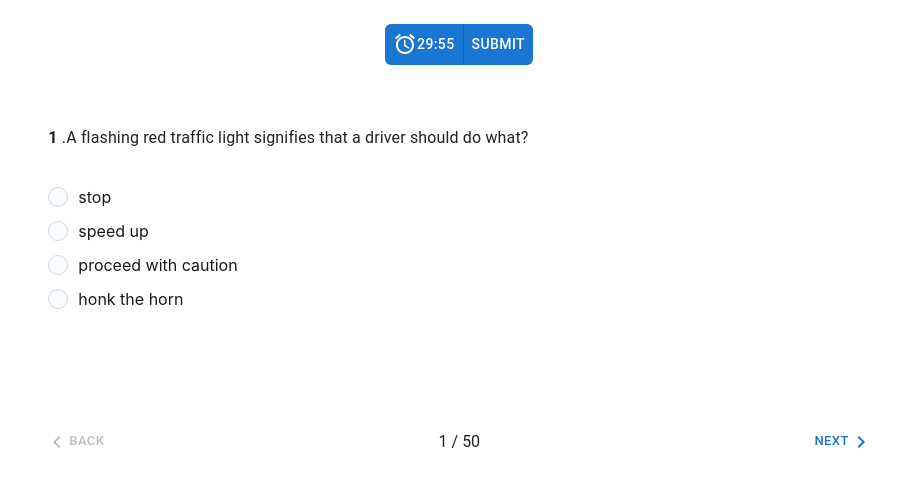
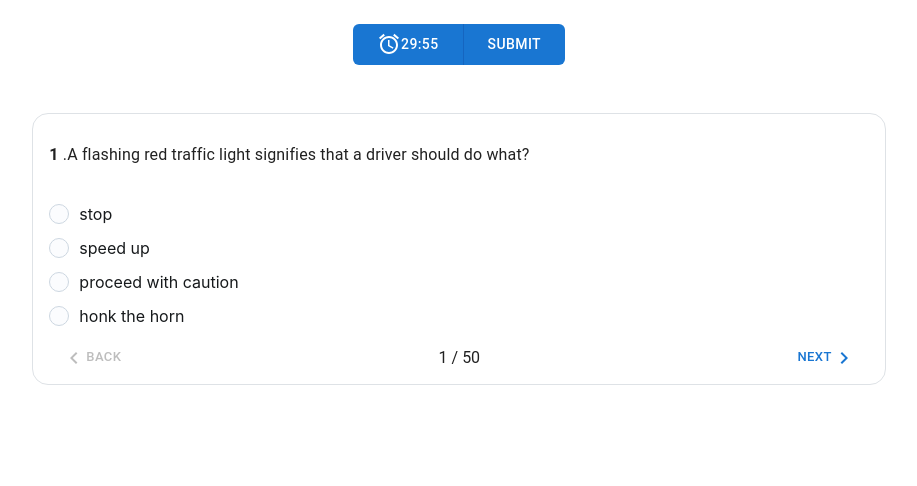
Before and after one commit to SamuelAbolade/CBT_react_app, a React (Create React App) app: page /MainApp in a window 1280 px wide. Shown: the top 486 px of the page, without its empty margins (181-1098 px from the left). Built offline with nearby package versions, Linux system fonts and the light colour scheme.

Commit message:
managed all states with Redux

```diff
--- /dev/null
+++ b/src/Redux/questionControllerSlice.js
@@ -0,0 +1,23 @@
+import { createSlice } from "@reduxjs/toolkit";
+import questions from "../questions"
+
+const initialState = {
+    questions,
+    currentQuestionIndex:0,
+}
+
+const questionControllerSlice = createSlice({
+    name:"controlSlice",
+    initialState,
+    reducers:{
+        handleNext:(state) => {
+            state.currentQuestionIndex = state.currentQuestionIndex+1
+        },
+
+        handleBack:(state) => {
+            state.currentQuestionIndex = state.currentQuestionIndex-1
+        },
+    }
+})
+export const {handleNext, handleBack} = questionControllerSlice.actions
+export default questionControllerSlice.reducer
--- a/src/Routes/Main.js
+++ b/src/Routes/Main.js
@@ -3,38 +3,28 @@ import questions from "../questions"
 import Box from '@mui/material/Box';
 import { useTheme } from '@mui/material/styles';
 import MobileStepper from '@mui/material/MobileStepper';
-import Paper from '@mui/material/Paper';
-import Typography from '@mui/material/Typography';
 import Button from '@mui/material/Button';
-import KeyboardArrowLeft from '@mui/icons-material/KeyboardArrowLeft';
-import KeyboardArrowRight from '@mui/icons-material/KeyboardArrowRight';
-import QuestionOption from '../components/QuestionOption';
+
 import { useDispatch, useSelector } from 'react-redux';
 import { resetTimer, startTimer, } from '../Redux/timerSlice';
-import { resetSelectedOptions } from '../Redux/optionSlice';
-import AccessAlarmIcon from '@mui/icons-material/AccessAlarm';
-import { Link, useNavigate } from 'react-router-dom';
+import { resetSelectedOptions } from '../Redux/optionControllerSlice';
 import ConfirmSubmitDialog from '../components/ConfirmSubmitDialog';
 import IconButton from '@mui/material/IconButton';
 import MenuIcon from '@mui/icons-material/Menu';
 import Toolbar from '@mui/material/Toolbar';
-import AppBar from '@mui/material/AppBar';
-import { ButtonGroup } from '@mui/material';
+
+import { useNavigate } from 'react-router-dom';
+import AppBar from '../components/AppBar';
+import CurrentQuestion from '../components/CurrentQuestion';
+import QuestionOption from '../components/QuestionOption';
+import QuestionController from '../components/QuestionController';
+
 
 const Main = () => {
   const dispatch = useDispatch()
   const theme = useTheme();
   const navigate = useNavigate()
-
-  const [currentQuestionIndex, setActiveStep] = React.useState(0);
-  let foundQuestion = questions[currentQuestionIndex]
-
-  const maxSteps = questions.length;
   const { timerReducer: { timeRemaining } } = useSelector((state) => state)
-
-  const minutes = (Math.floor(timeRemaining / 60));
-  const seconds = Math.floor(timeRemaining % 60).toString().padStart(2, "0");
-
 
 
   useEffect(() => {
@@ -45,37 +35,15 @@ const Main = () => {
       clearInterval(intervalId)
       dispatch(resetTimer())
     };
-
-
   }, [dispatch]);
 
   useEffect(() => {
     timeRemaining < 1 && navigate("/Submit")
   }, [timeRemaining])
 
-
-  const handleNext = (time) => {
-    setActiveStep((prevActiveStep) => prevActiveStep + 1);
-  };
-
-  const handleBack = () => {
-    setActiveStep((prevActiveStep) => prevActiveStep - 1);
-  };
-
-  const [timeLeft, setTimeLeft] = useState(30 * 60);
   return (
     <>
-      {/* <nav className="navbar p-3 bg-body-tertiary shadow shadow-sm border border-danger">
-        <div className="container d-flex border border-danger">
-          <a className="navbar-brand border border-danger" href="#">Quizza</a>
-          <div className="d-flex justify-content-between gap-5 border border-danger">
-            <div className="mt-1 border border-danger" >
-              <AccessAlarmIcon  /> {minutes + ":" + seconds}
-            </div>
-
-          </div>
-        </div>
-      </nav> */}
+      <AppBar />
       <Box sx={{ flexGrow: 1 }}>
         {/* <AppBar position="static">
         <Toolbar>
@@ -96,69 +64,14 @@ const Main = () => {
 
         </Toolbar>
       </AppBar> */}
-        <div className='m-auto mt-4  text-center'>
-          {/* <Button variant="contained"></Button>
-          <Button variant="contained">Con</Button> */}
-          <ButtonGroup
-            disableElevation
-            variant="contained"
-            aria-label="Disabled elevation buttons"
-
-          >
-            <Button className='p-2 rounded-0 rounded-start'><AccessAlarmIcon /> {minutes + ":" + seconds}</Button>
-            <ConfirmSubmitDialog />
-          </ButtonGroup>
-        </div>
 
       </Box>
-      <Box className="col-10 col-lg-8 m-auto mt-5" sx={{ flexGrow: 1 }}>
-        <Paper
-          square
-          elevation={0}
-          sx={{
-            display: 'flex',
-            alignItems: 'center',
-            height: 50,
-            pl: 2,
-            bgcolor: 'background.default',
-          }}
-        >
-          <Typography><strong>{currentQuestionIndex + 1} </strong>.{questions[currentQuestionIndex].question}</Typography>
-        </Paper>
-
-        <Box sx={{ height: 255, maxWidth: 400, width: '100%', p: 2 }}>
-          <QuestionOption currentQuestionIndex={currentQuestionIndex} foundQuestion={foundQuestion} />
+      <Box className="col-11 col-lg-8 m-auto mt-5 border rounded-4" sx={{ flexGrow: 1, }}>
+        <Box sx={{ height: 270, width: '100%', p: 2, }}>
+        <CurrentQuestion/>
+        <QuestionOption />
+        <QuestionController />
         </Box>
-        <MobileStepper
-          variant="text"
-          steps={maxSteps}
-          position="static"
-          activeStep={currentQuestionIndex}
-          nextButton={
-            <Button
-              size="small"
-              onClick={handleNext}
-              disabled={currentQuestionIndex === maxSteps - 1}
-            >
-              Next
-              {theme.direction === 'rtl' ? (
-                <KeyboardArrowLeft />
-              ) : (
-                <KeyboardArrowRight />
-              )}
-            </Button>
-          }
-          backButton={
-            <Button size="small" onClick={handleBack} disabled={currentQuestionIndex === 0}>
-              {theme.direction === 'rtl' ? (
-                <KeyboardArrowRight />
-              ) : (
-                <KeyboardArrowLeft />
-              )}
-              Back
-            </Button>
-          }
-        />
       </Box>
     </>
   )
--- a/src/Routes/Submit.js
+++ b/src/Routes/Submit.js
@@ -1,7 +1,7 @@
 import React, {useEffect} from 'react'
 import { useDispatch, useSelector } from 'react-redux'
 import questions from "../questions"
-import { resetSelectedOptions } from '../Redux/optionSlice'
+import { resetSelectedOptions } from '../Redux/optionControllerSlice'
 
 const Submit = () => {
   const { optionReducer: { selectedOptions } } = useSelector((state) => (state))
--- /dev/null
+++ b/src/components/AppBar.js
@@ -0,0 +1,27 @@
+import React from 'react'
+import { useSelector } from 'react-redux';
+import { ButtonGroup, Button } from '@mui/material';
+import AccessAlarmIcon from '@mui/icons-material/AccessAlarm';
+import ConfirmSubmitDialog from './ConfirmSubmitDialog';
+
+const AppBar = () => {
+    const { timerReducer: { timeRemaining } } = useSelector((state) => state)
+    const minutes = (Math.floor(timeRemaining / 60));
+    const seconds = Math.floor(timeRemaining % 60).toString().padStart(2, "0");
+    return (
+        <>
+            <div className='m-auto mt-4  text-center'>
+                <ButtonGroup
+                    disableElevation
+                    variant="contained"
+                    aria-label="Disabled elevation buttons"
+                >
+                    <Button className='p-2 px-4 rounded-0 rounded-start' color="primary"><AccessAlarmIcon /> {minutes + ":" + seconds}</Button>
+                    <ConfirmSubmitDialog />
+                </ButtonGroup>
+            </div>
+        </>
+    )
+}
+
+export default AppBar
--- a/src/components/ConfirmSubmitDialog.js
+++ b/src/components/ConfirmSubmitDialog.js
@@ -25,7 +25,7 @@ export default function ConfirmSubmitDialog() {
 
   return (
     <div>
-      <Button variant="contained" className='p-2 rounded-0 rounded-end' onClick={handleClickOpen}>
+      <Button variant="contained" className='p-2 px-4 rounded-0 rounded-end' onClick={handleClickOpen}>
         Submit
       </Button>
       <Dialog
--- /dev/null
+++ b/src/components/CurrentQuestion.js
@@ -0,0 +1,26 @@
+import React from 'react'
+import { useSelector } from 'react-redux'
+import {Paper, Typography} from '@mui/material';
+// import Typography from '@mui/material/Typography';
+
+const CurrentQuestion = () => {
+    const {questionControllerReducer:{questions, currentQuestionIndex}} = useSelector((state)=>state)
+    return (
+        <>
+        <Paper
+            square
+            elevation={0}
+            sx={{
+                display: 'flex',
+                alignItems: 'center',
+                height: 50,
+                mb: 2,
+                // bgcolor: 'background.default',
+            }}
+        >
+            <Typography ><strong>{currentQuestionIndex + 1} </strong>.{questions[currentQuestionIndex].question}</Typography>
+        </Paper></>
+    )
+}
+
+export default CurrentQuestion
--- /dev/null
+++ b/src/components/QuestionController.js
@@ -0,0 +1,61 @@
+import React from 'react'
+import MobileStepper from '@mui/material/MobileStepper';
+import Button from '@mui/material/Button'
+import { useTheme } from '@mui/material/styles';
+import KeyboardArrowLeft from '@mui/icons-material/KeyboardArrowLeft';
+import KeyboardArrowRight from '@mui/icons-material/KeyboardArrowRight';
+import { useDispatch, useSelector } from 'react-redux';
+import { handleNext, handleBack } from '../Redux/questionControllerSlice';
+
+
+const QuestionController = () => {
+    const dispatch = useDispatch()
+    const { optionReducer: { selectedOptions }, questionControllerReducer: { questions, currentQuestionIndex } } = useSelector((state) => (state));
+    const maxSteps = questions.length
+    const theme = useTheme()
+
+    const next =()=>{
+        dispatch(handleNext())
+    }
+    const back =()=>{
+        dispatch(handleBack())
+    }
+    return (
+        <>
+            <MobileStepper
+                variant="text"
+                steps={maxSteps}
+                position="static"
+                activeStep={currentQuestionIndex}
+                nextButton={
+                    <Button
+                        size="small"
+                        onClick={next}
+                        disabled={currentQuestionIndex === maxSteps - 1}
+                    >
+                        Next
+                        {theme.direction === 'rtl' ? (
+                            <KeyboardArrowLeft />
+                        ) : (
+                            <KeyboardArrowRight />
+                        )}
+                    </Button>
+                }
+
+                backButton={
+                    <Button size="small" onClick={back} disabled={currentQuestionIndex === 0}>
+                        {theme.direction === 'rtl' ? (
+                            <KeyboardArrowRight />
+                        ) : (
+                            <KeyboardArrowLeft />
+                        )}
+                        Back
+                    </Button>
+                }
+            />
+            {/* <Pagination setActiveCurrentQuestionIndex={setActiveCurrentQuestionIndex} /> */}
+        </>
+    )
+}
+
+export default QuestionController
--- a/src/components/QuestionOption.js
+++ b/src/components/QuestionOption.js
@@ -1,30 +1,26 @@
-import React, { useState } from 'react';
 import FormControl from '@mui/joy/FormControl';
-import FormLabel from '@mui/joy/FormLabel';
 import Radio from '@mui/joy/Radio';
 import RadioGroup from '@mui/joy/RadioGroup';
-import { useDispatch, useSelector } from 'react-redux'
-import { pushToUserAnswers, toggleChoice } from '../Redux/optionSlice'
+import { useDispatch, useSelector } from 'react-redux';
+import { pushToUserAnswers, toggleChoice } from '../Redux/optionControllerSlice';
 
-const QuestionOption = ({ currentQuestionIndex, foundQuestion }) => {
-  const options = ['A', 'B', 'C', 'D'];
-  const OPTION_DATA = options.map(option => ({
+
+
+const QuestionOption = () => {
+  const dispatch = useDispatch();
+  const { optionReducer: { selectedOptions }, questionControllerReducer: { questions, currentQuestionIndex } } = useSelector((state) => (state));
+
+  const OPTIONS = ['A', 'B', 'C', 'D'];
+  const OPTION_DATA = OPTIONS.map(option => ({
     value: `option${option}`,
     option,
-    optionLabel: foundQuestion[option],
-    // checked: true,
+    optionLabel: questions[currentQuestionIndex][option],
   }));
 
-  const [value, setValue] = useState('other');
-  const dispatch = useDispatch()
-  const {optionReducer:{selectedOptions}} = useSelector((state)=>(state))
-  var selectedOption
   const handleChange = (e) => {
-    selectedOption = e.target.value
-
-    // setValue(event.target.value);
-    dispatch(toggleChoice(selectedOption))
-    dispatch(pushToUserAnswers(currentQuestionIndex))
+    const selectedOption = (e.target.value);
+    dispatch(toggleChoice(selectedOption));
+    dispatch(pushToUserAnswers(currentQuestionIndex));
   };
 
   return (
@@ -35,10 +31,9 @@ const QuestionOption = ({ currentQuestionIndex, foundQuestion }) => {
         onChange={handleChange}
         sx={{ my: 1 }}
       >
-        {OPTION_DATA.map(({ value, option, optionLabel}) =>
+        {OPTION_DATA.map(({ value, option, optionLabel }) =>
           <Radio key={value} sx={{ color: 'primary.main' }} value={option} label={optionLabel} />
         )}
-
       </RadioGroup>
     </FormControl>
   );
```
Also changed, not shown: src/Redux/questionSlice.js (added, +12 -0 lines), src/Redux/store.js (+6 -2 lines), src/components/Pagination.js (added, +19 -0 lines), src/Redux/optionControllerSlice.js (renamed from src/Redux/optionSlice.js).
